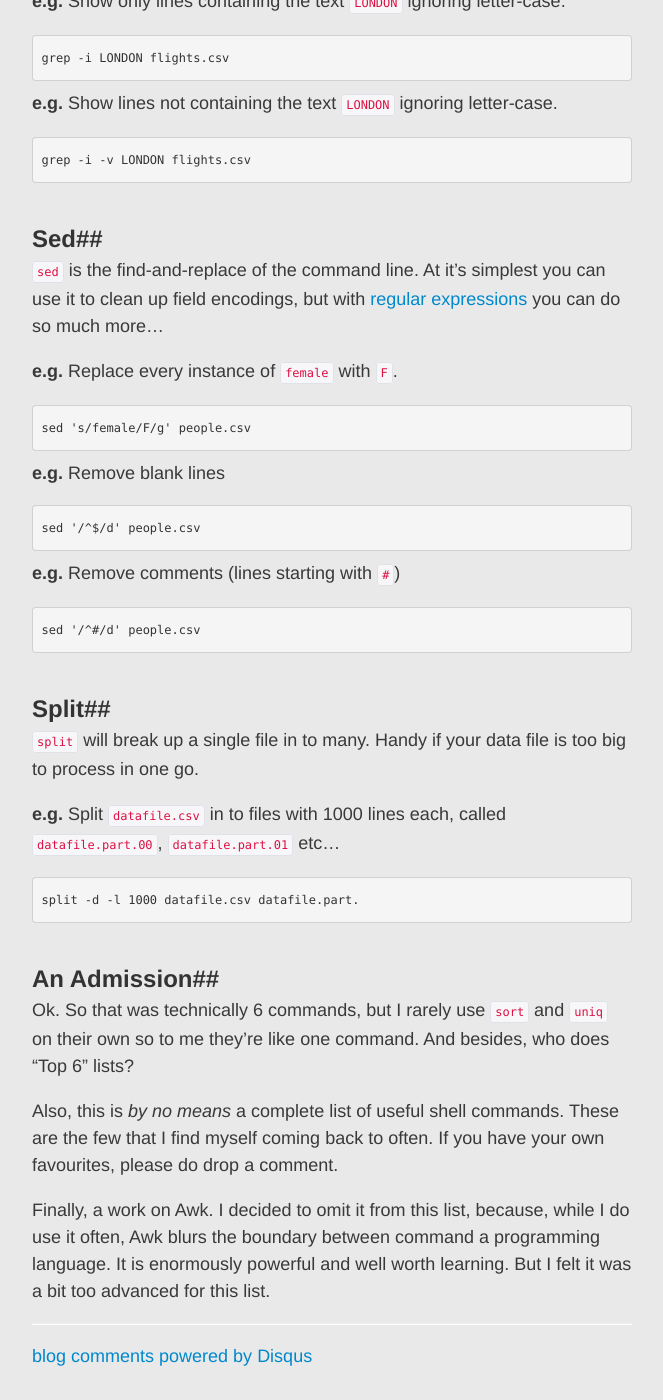
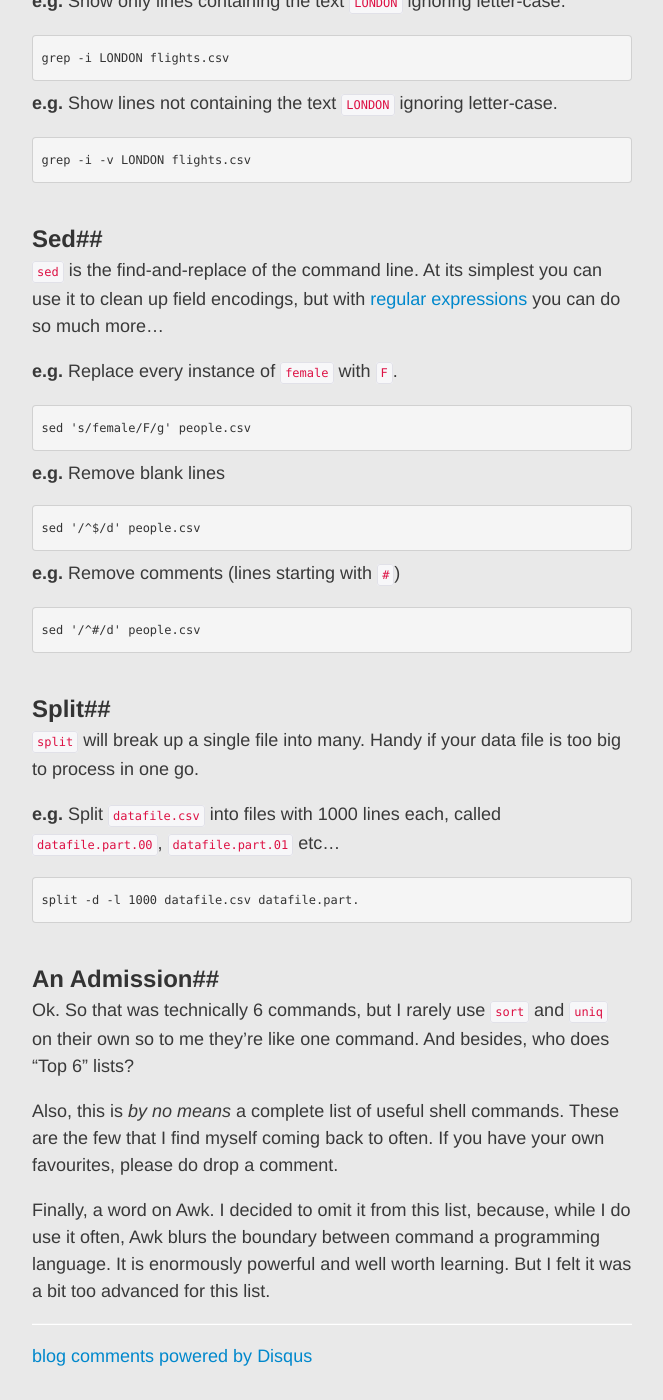
Before and after one commit to craig552uk/craig552uk.github.com, a Jekyll site: the page built from _posts/2012-07-09-10-shell-commands-for-data.markdown, in a window 1280 px wide and 1400 px high, scrolled down 1328 px. Shown: the whole window, without its empty margins (308-971 px from the left). Built offline with Jekyll 4.4.1, drawn with Linux system fonts in a browser that asks for light colours; Markdown is read by kramdown in place of the engine named in the settings; comment, search, counter and statistics services are not loaded; some of the changed text lies outside the part shown.

Commit message:
Corrected Typos

```diff
--- a/_posts/2012-07-09-10-shell-commands-for-data.markdown
+++ b/_posts/2012-07-09-10-shell-commands-for-data.markdown
@@ -60,7 +60,7 @@ count the number of occurrences of each entry with the `-c` switch.
 
 ##Sed##
 
-`sed` is the find-and-replace of the command line. At it's simplest you can use it
+`sed` is the find-and-replace of the command line. At its simplest you can use it
 to clean up field encodings, but with [regular expressions][1] you can do so much more...
 
 **e.g.** Replace every instance of `female` with `F`.
@@ -78,10 +78,10 @@ to clean up field encodings, but with [regular expressions][1] you can do so muc
 
 ##Split##
 
-`split` will break up a single file in to many. Handy if your data file is too big
+`split` will break up a single file into many. Handy if your data file is too big
 to process in one go.
 
-**e.g.** Split `datafile.csv` in to files with 1000 lines each, called
+**e.g.** Split `datafile.csv` into files with 1000 lines each, called
 `datafile.part.00`, `datafile.part.01` etc...
 
     split -d -l 1000 datafile.csv datafile.part.
@@ -96,7 +96,7 @@ Also, this is *by no means* a complete list of useful shell commands. These are
 the few that I find myself coming back to often. If you have your own favourites,
 please do drop a comment.
 
-Finally, a work on Awk. I decided to omit it from this list, because, while I do
+Finally, a word on Awk. I decided to omit it from this list, because, while I do
 use it often, Awk blurs the boundary between command a programming language. It
 is enormously powerful and well worth learning. But I felt it was a bit too
 advanced for this list.
```
Also changed, not shown: other parts of _posts/2012-07-09-10-shell-commands-for-data.markdown (+1 -1 lines).
